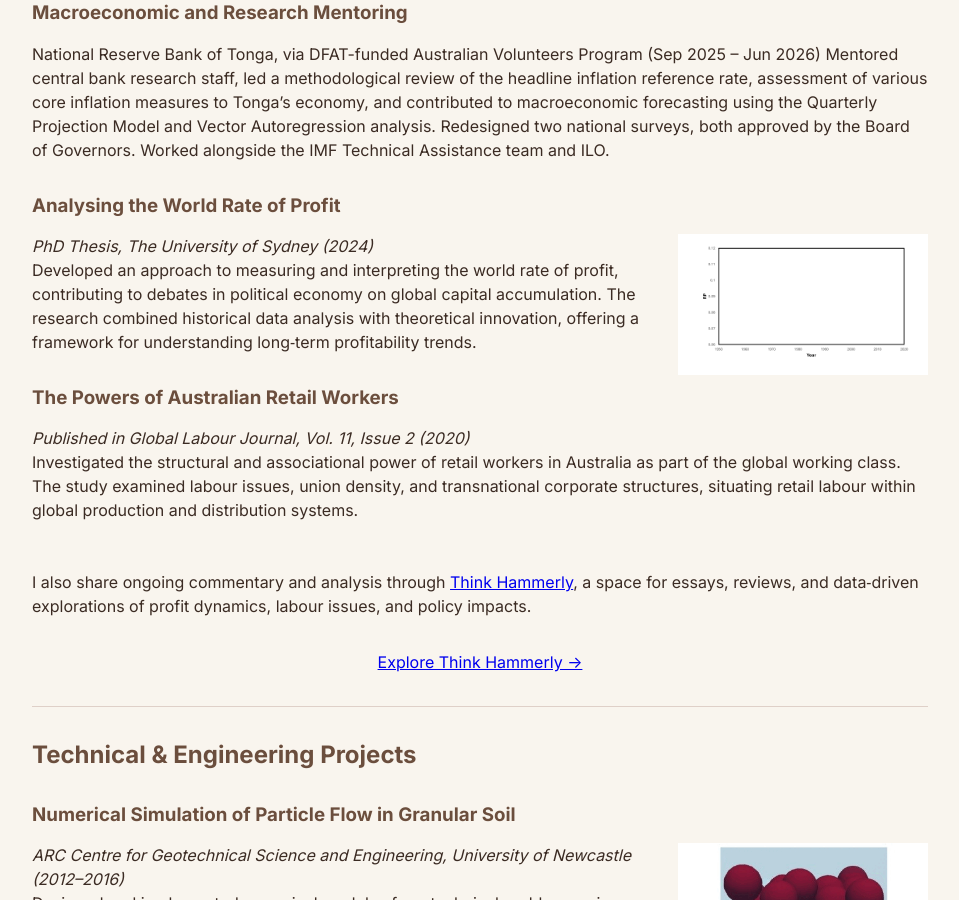
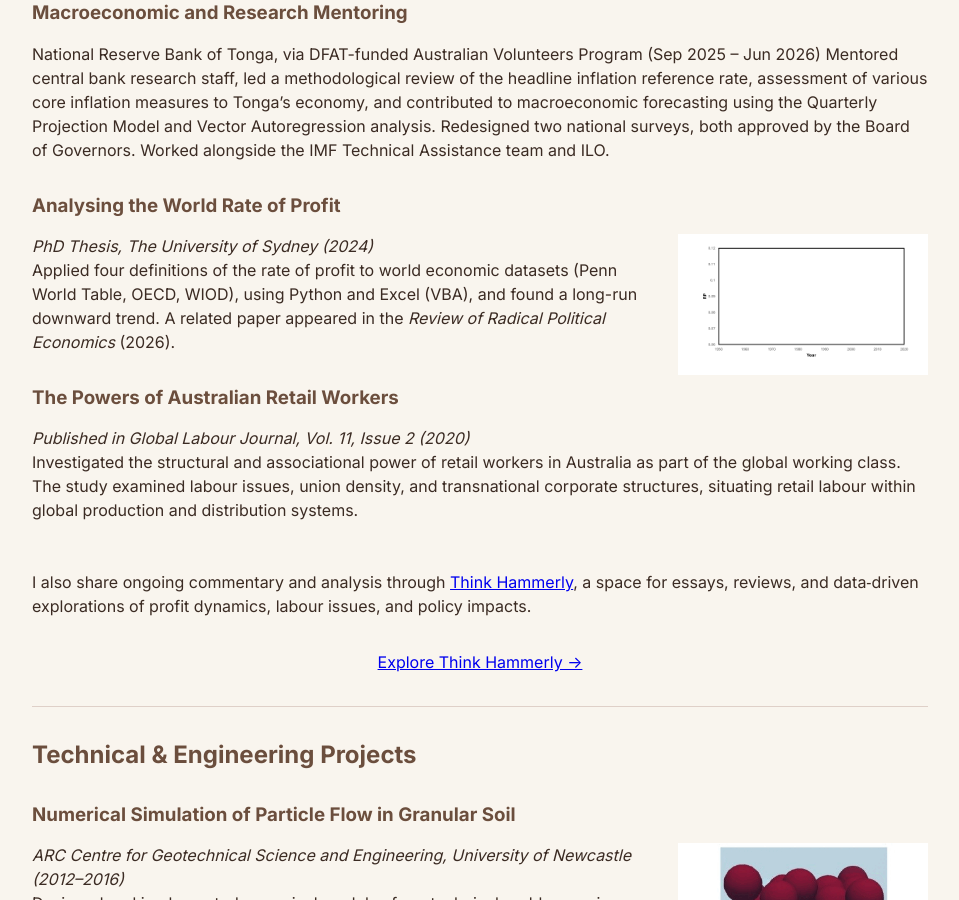
Before and after one commit to pooya-karambakhsh/pooya-karambakhsh.github.io, a Jekyll site: the page built from portfolio.md, in a window 1280 px wide and 900 px high, scrolled down 456 px. Shown: the whole window, without its empty margins (160-1119 px from the left). Built offline with Jekyll 4.4.1, drawn with Linux system fonts in a browser that asks for light colours.

Commit message:
Updated phd research description

```diff
--- a/portfolio.md
+++ b/portfolio.md
@@ -22,7 +22,7 @@ Mentored central bank research staff, led a methodological review of the headlin
 ### **Analysing the World Rate of Profit**
 <img src="{{ '/assets/img/WRP.gif' | relative_url }}" alt="World Rate of Profit by Pooya Karambakhsh" class="float-right">
 *PhD Thesis, The University of Sydney (2024)*
-Developed an approach to measuring and interpreting the world rate of profit, contributing to debates in political economy on global capital accumulation. The research combined historical data analysis with theoretical innovation, offering a framework for understanding long‑term profitability trends.
+Applied four definitions of the rate of profit to world economic datasets (Penn World Table, OECD, WIOD), using Python and Excel (VBA), and found a long-run downward trend. A related paper appeared in the *Review of Radical Political Economics* (2026).
 
 ### **The Powers of Australian Retail Workers**
 *Published in Global Labour Journal, Vol. 11, Issue 2 (2020)*
```
